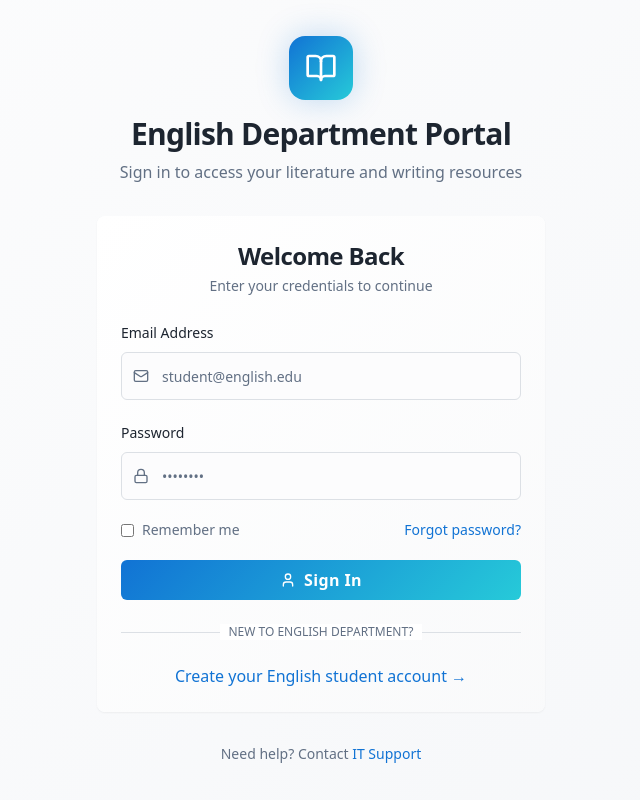
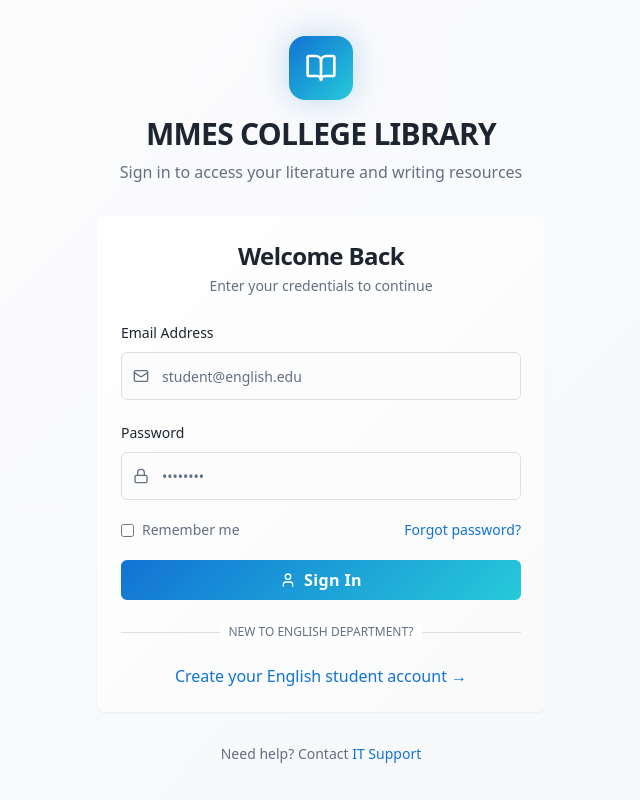
Before and after one commit to SuruthiAB35DC2B4D5D678AAF34064CCE8192E8/CS-LOGIN-LIBRARY-QUEST, a React (Vite) app: page / in a window 1280 px wide. Shown: the whole page, without its empty margins (319-959 px from the left). Built offline with nearby package versions, Linux system fonts and the light colour scheme.

Commit message:
Refactor: Update portal name
Change the portal name from "English Department Portal" to "MMES COLLEGE LIBRARY" in the login form component.

```diff
--- a/src/components/LoginForm.tsx
+++ b/src/components/LoginForm.tsx
@@ -34,7 +34,7 @@ export const LoginForm = () => {
           </div>
           <div className="space-y-2">
             <h1 className="text-3xl font-bold tracking-tight text-foreground">
-              English Department Portal
+              MMES COLLEGE LIBRARY
             </h1>
             <p className="text-muted-foreground text-base">
               Sign in to access your literature and writing resources
```
